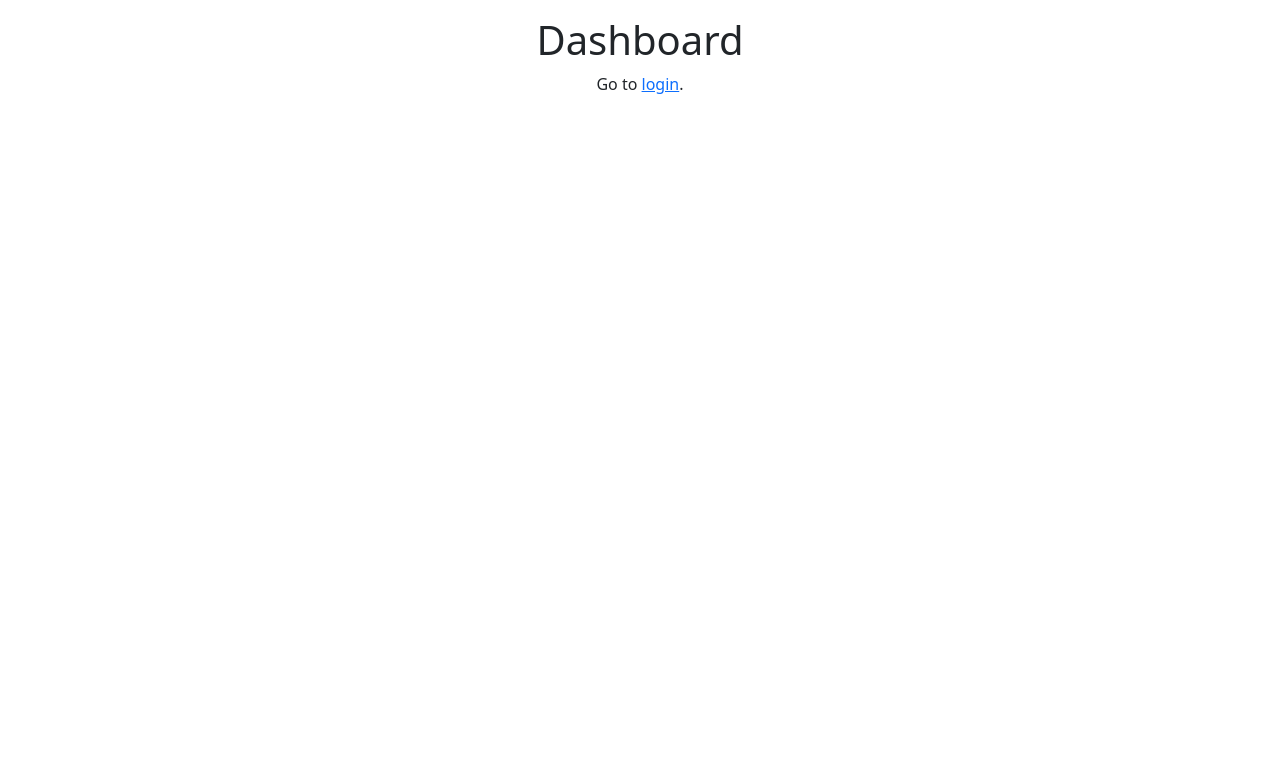
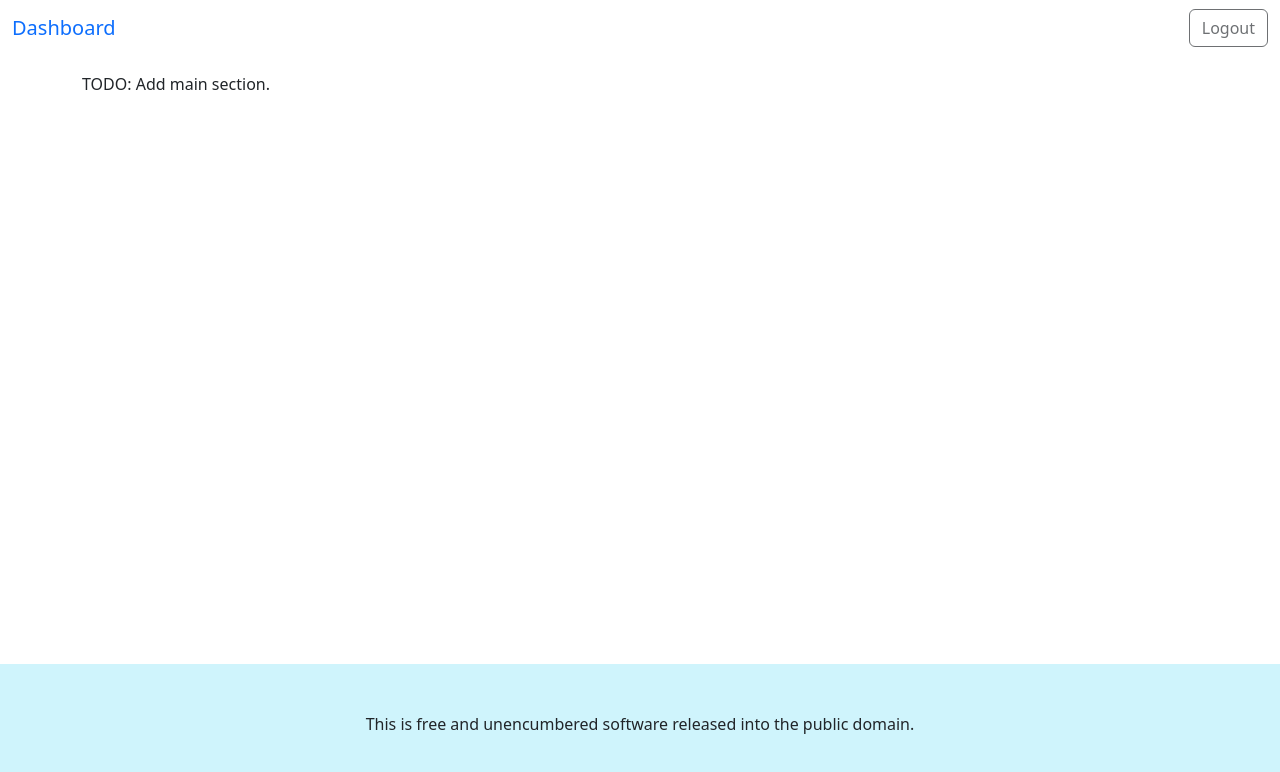
Before and after one commit to alizarazot/2025-II-AOS, a React (Vite) app: page / in a window 1280 px wide. Shown: the top 772 px of the page. Built offline with nearby package versions, Linux system fonts and the light colour scheme.

Commit message:
Add basic dashboard structure

```diff
--- a/src/page/dashboard/dashboard.jsx
+++ b/src/page/dashboard/dashboard.jsx
@@ -1,13 +1,31 @@
+import { Link } from "react-router";
+
 export function Dashboard() {
   return (
     <>
-      <div className="grid mt-3 text-center">
-        <h1> Dashboard </h1>
+      <nav className="navbar navbar-expand-sm">
+        <div className="container-fluid">
+          <Link className="navbar-brand text-primary" to="/">
+            Dashboard
+          </Link>
+
+          {/* TODO: Login. */}
+          <form>
+            <button className="btn btn-outline-dark" disabled>
+              Logout
+            </button>
+          </form>
+        </div>
+      </nav>
+
+      <div className="container my-3">TODO: Add main section.</div>
+
+      <footer class="container-fluid py-5 bg-info-subtle text-center fixed-bottom">
         <p>
-          {" "}
-          Go to <a href="/login"> login</a>.{" "}
+          This is free and unencumbered software released into the public
+          domain.
         </p>
-      </div>
+      </footer>
     </>
   );
 }
```
